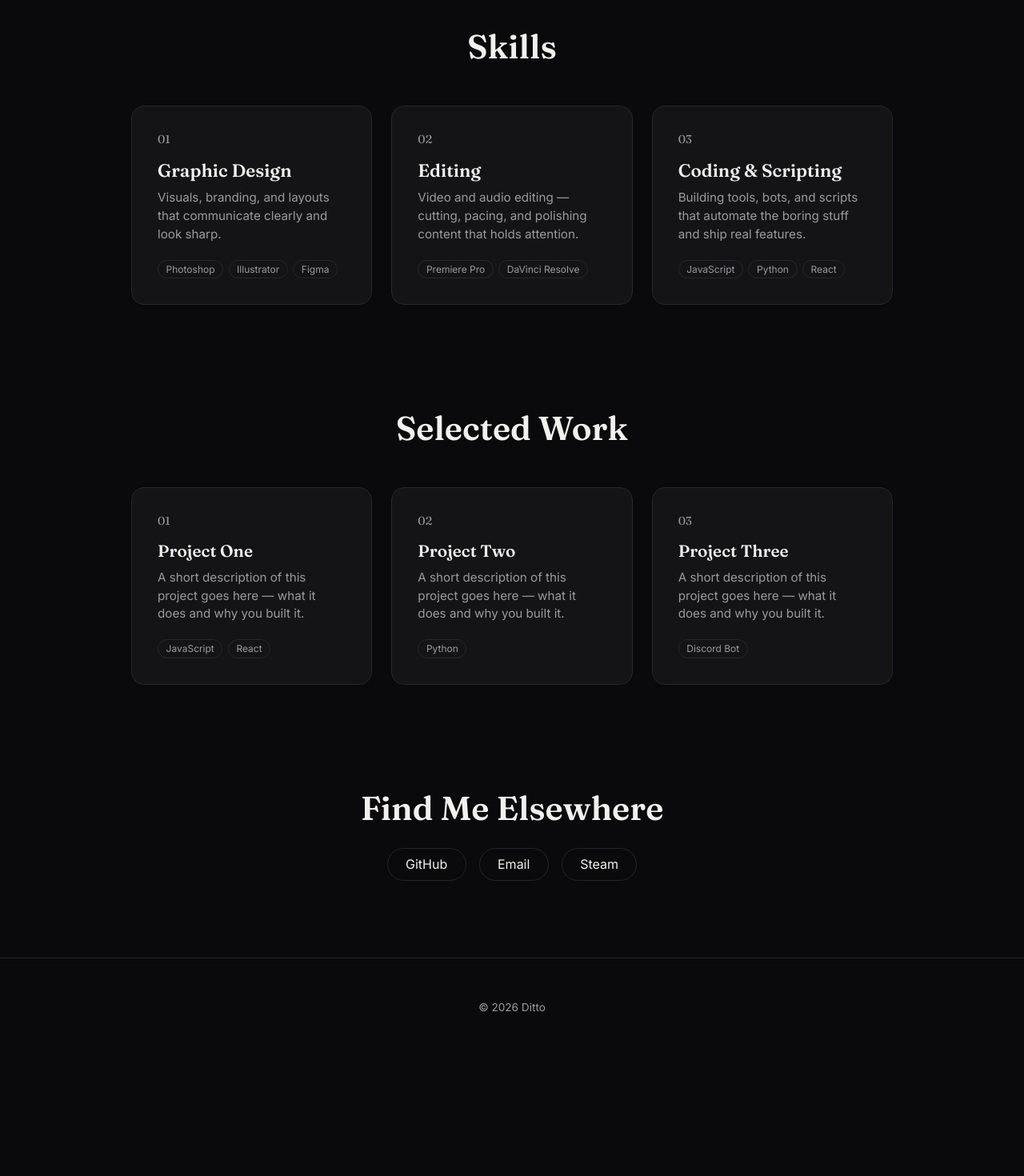
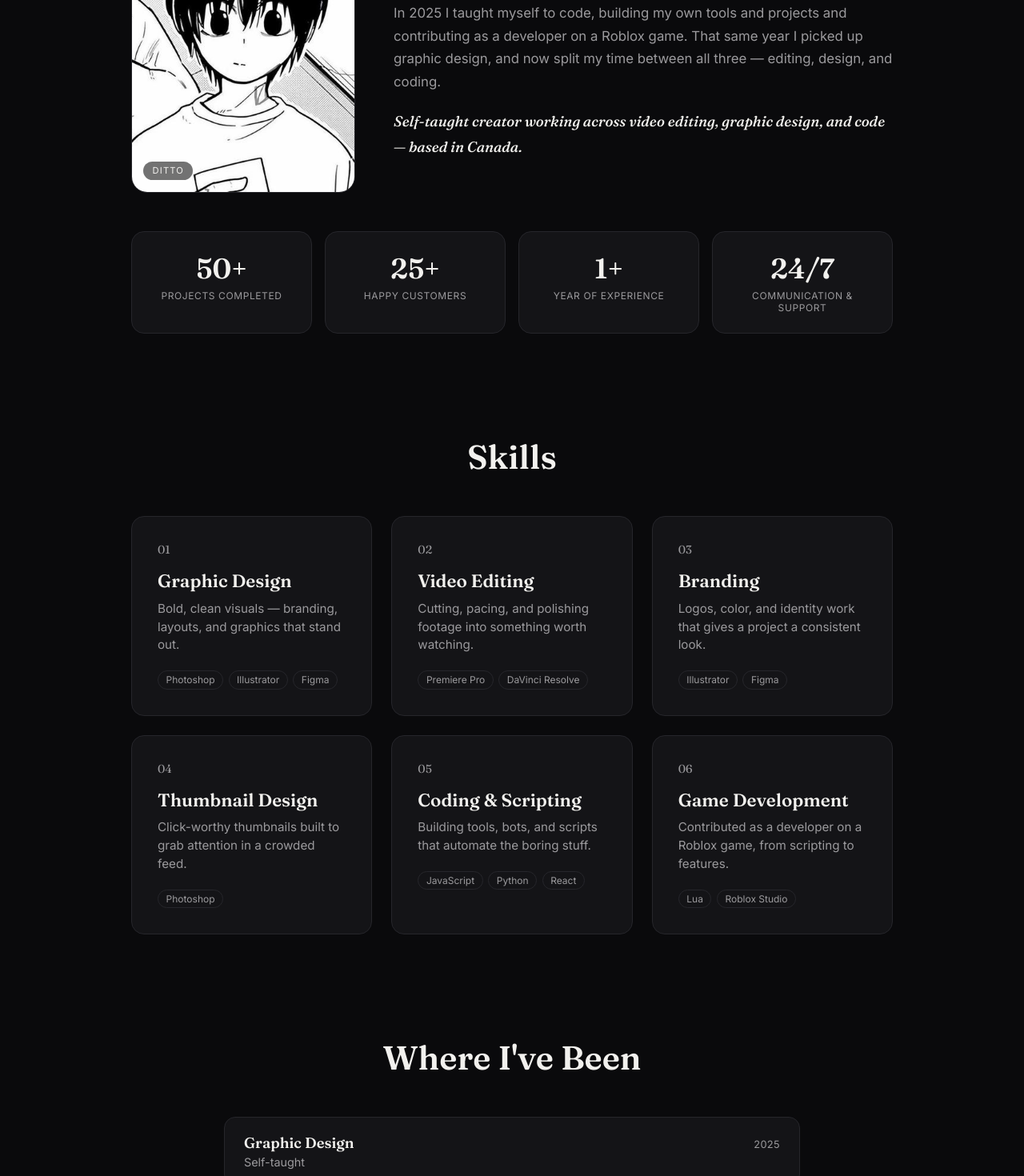
Before and after one commit to dittowashunted/portfolio, a React (Vite) app: page / in a window 1280 px wide. Shown: the part 1200-2670 px from the top of the page at 80% size. Before the commit the page ends 2521 px from the top, so only its background shows below. Built offline with nearby package versions, Linux system fonts and the light colour scheme.

Commit message:
Add photo bio, animated stats, expanded skills grid, experience timeline, and contact cards
Smoother scroll behavior via scroll-padding-top and reduced-motion support.

```diff
--- a/src/App.css
+++ b/src/App.css
@@ -15,6 +15,13 @@
 
 html {
   scroll-behavior: smooth;
+  scroll-padding-top: 6rem;
+}
+
+@media (prefers-reduced-motion: reduce) {
+  html {
+    scroll-behavior: auto;
+  }
 }
 
 body {
@@ -442,15 +449,158 @@ main h2 {
 
 /* About */
 .about-section {
-  max-width: 680px;
-  margin: 0 auto 8rem;
+  margin-bottom: 8rem;
+}
+
+.about-section > h2 {
+  text-align: center;
+  margin-bottom: 3rem;
+}
+
+.about-grid {
+  display: grid;
+  grid-template-columns: 280px 1fr;
+  gap: 3rem;
+  align-items: start;
+  margin-bottom: 3rem;
+}
+
+@media (max-width: 700px) {
+  .about-grid {
+    grid-template-columns: 1fr;
+  }
+}
+
+.about-photo {
+  position: relative;
+  border-radius: 20px;
+  overflow: hidden;
+  border: 1px solid var(--border);
+  background: var(--bg-card);
+}
+
+.about-photo img {
+  display: block;
+  width: 100%;
+  aspect-ratio: 3 / 4;
+  object-fit: cover;
+}
+
+.about-photo-label {
+  position: absolute;
+  bottom: 0.9rem;
+  left: 0.9rem;
+  font-size: 0.7rem;
+  letter-spacing: 0.1em;
+  text-transform: uppercase;
+  color: var(--text);
+  background: rgba(0, 0, 0, 0.55);
+  padding: 0.3rem 0.7rem;
+  border-radius: 999px;
+}
+
+.about-copy p {
+  color: var(--text-dim);
+  font-size: 1.05rem;
+  line-height: 1.7;
+  margin: 0 0 1.25rem;
+}
+
+.about-tagline {
+  color: var(--text) !important;
+  font-family: var(--serif);
+  font-style: italic;
+  font-size: 1.15rem !important;
+}
+
+.stats-grid {
+  display: grid;
+  grid-template-columns: repeat(auto-fit, minmax(150px, 1fr));
+  gap: 1rem;
+}
+
+.stat-card {
+  background: var(--bg-card);
+  border: 1px solid var(--border);
+  border-radius: 16px;
+  padding: 1.5rem;
   text-align: center;
 }
 
-.about-section p {
+.stat-value {
+  display: block;
+  font-family: var(--serif);
+  font-size: 2.2rem;
+  font-weight: 600;
+  margin-bottom: 0.35rem;
+}
+
+.stat-label {
+  display: block;
   color: var(--text-dim);
-  font-size: 1.1rem;
-  line-height: 1.7;
+  font-size: 0.75rem;
+  letter-spacing: 0.05em;
+  text-transform: uppercase;
+}
+
+/* Experience */
+.experience-section {
+  margin-bottom: 8rem;
+}
+
+.experience-section h2 {
+  text-align: center;
+  margin-bottom: 3rem;
+}
+
+.timeline {
+  max-width: 720px;
+  margin: 0 auto;
+  display: flex;
+  flex-direction: column;
+  gap: 1rem;
+}
+
+.timeline-item {
+  display: flex;
+  align-items: baseline;
+  justify-content: space-between;
+  gap: 1rem;
+  background: var(--bg-card);
+  border: 1px solid var(--border);
+  border-radius: 14px;
+  padding: 1.25rem 1.5rem;
+  transition: border-color 0.2s;
+}
+
+.timeline-item:hover {
+  border-color: var(--text-dim);
+}
+
+.timeline-item h3 {
+  font-family: var(--serif);
+  font-size: 1.15rem;
+  margin: 0 0 0.25rem;
+}
+
+.timeline-item p {
+  color: var(--text-dim);
+  font-size: 0.9rem;
+  margin: 0;
+}
+
+.timeline-dates {
+  color: var(--text-dim);
+  font-size: 0.8rem;
+  letter-spacing: 0.03em;
+  white-space: nowrap;
+}
+
+@media (max-width: 560px) {
+  .timeline-item {
+    flex-direction: column;
+    align-items: flex-start;
+  }
 }
 
 /* Projects */
@@ -523,35 +673,57 @@ main h2 {
 
 /* Contact */
 .contact-section {
-  text-align: center;
-  max-width: 560px;
+  max-width: 720px;
   margin: 0 auto;
 }
 
-.contact-section p {
-  color: var(--text-dim);
-  font-size: 1.05rem;
+.contact-section h2 {
+  text-align: center;
   margin-bottom: 2rem;
 }
 
-.contact-section .links {
-  display: flex;
-  justify-content: center;
+.contact-grid {
+  display: grid;
+  grid-template-columns: repeat(auto-fit, minmax(260px, 1fr));
   gap: 1rem;
-  flex-wrap: wrap;
 }
 
-.contact-section .links a {
+.contact-card {
+  display: flex;
+  align-items: center;
+  justify-content: space-between;
+  gap: 1rem;
+  background: var(--bg-card);
+  border: 1px solid var(--border);
+  border-radius: 14px;
+  padding: 1.1rem 1.4rem;
+  text-decoration: none;
   color: var(--text);
-  text-decoration: none;
-  border: 1px solid var(--border);
-  padding: 0.6rem 1.4rem;
-  border-radius: 999px;
-  transition: border-color 0.15s, color 0.15s;
+  transition: border-color 0.2s, transform 0.2s;
 }
 
-.contact-section .links a:hover {
+.contact-card:hover {
   border-color: var(--text-dim);
+  transform: translateY(-2px);
+}
+
+.contact-label {
+  display: block;
+  font-size: 0.7rem;
+  letter-spacing: 0.08em;
+  text-transform: uppercase;
+  color: var(--text-dim);
+  margin-bottom: 0.3rem;
+}
+
+.contact-value {
+  display: block;
+  font-weight: 500;
+}
+
+.contact-arrow {
+  color: var(--text-dim);
+  font-size: 1.1rem;
 }
 
 footer {
--- a/src/App.jsx
+++ b/src/App.jsx
@@ -1,5 +1,5 @@
-import { useEffect, useRef } from 'react'
-import { profile, links, projects, skills } from './data'
+import { useEffect, useRef, useState } from 'react'
+import { profile, stats, skills, experience, links, contacts, projects } from './data'
 import './App.css'
 
 function useReveal() {
@@ -52,6 +52,43 @@ function CursorGlow() {
     }
   }, [])
   return <div ref={ref} className="cursor-glow" />
+}
+
+function Counter({ value, suffix = '', duration = 1400 }) {
+  const [display, setDisplay] = useState(0)
+  const ref = useRef(null)
+  const started = useRef(false)
+
+  useEffect(() => {
+    const el = ref.current
+    if (!el) return
+    const observer = new IntersectionObserver(
+      ([entry]) => {
+        if (entry.isIntersecting && !started.current) {
+          started.current = true
+          const start = performance.now()
+          const tick = (now) => {
+            const progress = Math.min((now - start) / duration, 1)
+            const eased = 1 - Math.pow(1 - progress, 3)
+            setDisplay(Math.round(eased * value))
+            if (progress < 1) requestAnimationFrame(tick)
+          }
+          requestAnimationFrame(tick)
+          observer.disconnect()
+        }
+      },
+      { threshold: 0.4 }
+    )
+    observer.observe(el)
+    return () => observer.disconnect()
+  }, [value, duration])
+
+  return (
+    <span ref={ref}>
+      {display}
+      {suffix}
+    </span>
+  )
 }
 
 function App() {
@@ -108,13 +145,32 @@ function App() {
       </div>
 
       <main>
-        <Reveal as="section" className="about-section">
-          <h2 id="about">About</h2>
-          <p>
-            I'm {profile.name}. This is where I keep track of what I've made — software,
-            designs, edits, whatever I've been into. No pitch, just the work.
-          </p>
-        </Reveal>
+        <section id="about" className="about-section">
+          <Reveal as="h2">About</Reveal>
+          <div className="about-grid">
+            <Reveal className="about-photo">
+              <img src={profile.avatar} alt={profile.name} />
+              <span className="about-photo-label">{profile.name}</span>
+            </Reveal>
+            <Reveal className="about-copy">
+              {profile.bioLong.map((paragraph, i) => (
+                <p key={i}>{paragraph}</p>
+              ))}
+              <p className="about-tagline">{profile.bioShort}</p>
+            </Reveal>
+          </div>
+
+          <Reveal className="stats-grid">
+            {stats.map((stat) => (
+              <div className="stat-card" key={stat.label}>
+                <span className="stat-value">
+                  <Counter value={stat.value} suffix={stat.suffix} />
+                </span>
+                <span className="stat-label">{stat.label}</span>
+              </div>
+            ))}
+          </Reveal>
+        </section>
 
         <section id="skills" className="skills-section">
           <Reveal as="h2">Skills</Reveal>
@@ -129,6 +185,21 @@ function App() {
                     <span key={tag} className="tag">{tag}</span>
                   ))}
                 </div>
+              </Reveal>
+            ))}
+          </div>
+        </section>
+
+        <section id="experience" className="experience-section">
+          <Reveal as="h2">Where I've Been</Reveal>
+          <div className="timeline">
+            {experience.map((item) => (
+              <Reveal className="timeline-item" key={item.title}>
+                <div>
+                  <h3>{item.title}</h3>
+                  <p>{item.place}</p>
+                </div>
+                <span className="timeline-dates">{item.dates}</span>
               </Reveal>
             ))}
           </div>
@@ -161,10 +232,22 @@ function App() {
 
         <Reveal as="section" id="contact" className="contact-section">
           <h2>Find Me Elsewhere</h2>
-          <div className="links">
-            <a href={links.github} target="_blank" rel="noreferrer">GitHub</a>
-            <a href={`mailto:${links.email}`}>Email</a>
-            <a href={links.steam} target="_blank" rel="noreferrer">Steam</a>
+          <div className="contact-grid">
+            {contacts.map((contact) => (
+              <a
+                className="contact-card"
+                key={contact.label}
+                href={contact.href}
+                target={contact.href.startsWith('http') ? '_blank' : undefined}
+                rel="noreferrer"
+              >
+                <div>
+                  <span className="contact-label">{contact.label}</span>
+                  <span className="contact-value">{contact.value}</span>
+                </div>
+                <span className="contact-arrow">&#8599;</span>
+              </a>
+            ))}
           </div>
         </Reveal>
       </main>
--- a/src/data.js
+++ b/src/data.js
@@ -5,31 +5,100 @@ export const profile = {
   headlineBottom: "Into Reality.",
   subtext:
     "A running archive of what I build — software, design, and edits, made because I wanted to make them.",
+  location: "Canada",
+  avatar: "/nagumo.jpeg",
+  bioShort:
+    "Self-taught creator working across video editing, graphic design, and code — based in Canada.",
+  bioLong: [
+    "I started out making my own YouTube videos in early 2024, then moved into freelance editing — cutting a video for a creator with 1K subscribers that became their most-viewed upload. From there I grew my own channel to 5,000+ subscribers in just a few months.",
+    "In 2025 I taught myself to code, building my own tools and projects and contributing as a developer on a Roblox game. That same year I picked up graphic design, and now split my time between all three — editing, design, and coding.",
+  ],
 };
+
+export const stats = [
+  { value: 50, suffix: "+", label: "Projects Completed" },
+  { value: 25, suffix: "+", label: "Happy Customers" },
+  { value: 1, suffix: "+", label: "Year of Experience" },
+  { value: 24, suffix: "/7", label: "Communication & Support" },
+];
 
 export const skills = [
   {
     title: "Graphic Design",
-    description: "Visuals, branding, and layouts that communicate clearly and look sharp.",
+    description: "Bold, clean visuals — branding, layouts, and graphics that stand out.",
     tags: ["Photoshop", "Illustrator", "Figma"],
   },
   {
-    title: "Editing",
-    description: "Video and audio editing — cutting, pacing, and polishing content that holds attention.",
+    title: "Video Editing",
+    description: "Cutting, pacing, and polishing footage into something worth watching.",
     tags: ["Premiere Pro", "DaVinci Resolve"],
   },
   {
+    title: "Branding",
+    description: "Logos, color, and identity work that gives a project a consistent look.",
+    tags: ["Illustrator", "Figma"],
+  },
+  {
+    title: "Thumbnail Design",
+    description: "Click-worthy thumbnails built to grab attention in a crowded feed.",
+    tags: ["Photoshop"],
+  },
+  {
     title: "Coding & Scripting",
-    description: "Building tools, bots, and scripts that automate the boring stuff and ship real features.",
+    description: "Building tools, bots, and scripts that automate the boring stuff.",
     tags: ["JavaScript", "Python", "React"],
   },
-]
+  {
+    title: "Game Development",
+    description: "Contributed as a developer on a Roblox game, from scripting to features.",
+    tags: ["Lua", "Roblox Studio"],
+  },
+];
+
+export const experience = [
+  {
+    title: "Graphic Design",
+    place: "Self-taught",
+    dates: "2025",
+  },
+  {
+    title: "Roblox Game Developer",
+    place: "Contributor",
+    dates: "2025",
+  },
+  {
+    title: "Coding & Scripting",
+    place: "Self-taught, personal projects",
+    dates: "2025",
+  },
+  {
+    title: "YouTube Channel",
+    place: "Grew to 5,000+ subscribers",
+    dates: "2024",
+  },
+  {
+    title: "Freelance Video Editor",
+    place: "Edited for a 1K-subscriber creator",
+    dates: "2024",
+  },
+  {
+    title: "Started Making Videos",
+    place: "Personal YouTube channel",
+    dates: "Jan 2024 — Apr 2024",
+  },
+];
 
 export const links = {
   github: "https://github.com/dittowashunted",
   email: "dittodoestuff@gmail.com",
   steam: "https://steamcommunity.com/id/DittoHunter/",
 };
+
+export const contacts = [
+  { label: "GitHub", value: "dittowashunted", href: links.github },
+  { label: "Email", value: links.email, href: `mailto:${links.email}` },
+  { label: "Steam", value: "DittoHunter", href: links.steam },
+];
 
 export const projects = [
   {
```
Also changed, not shown: public/nagumo.jpeg (added).
